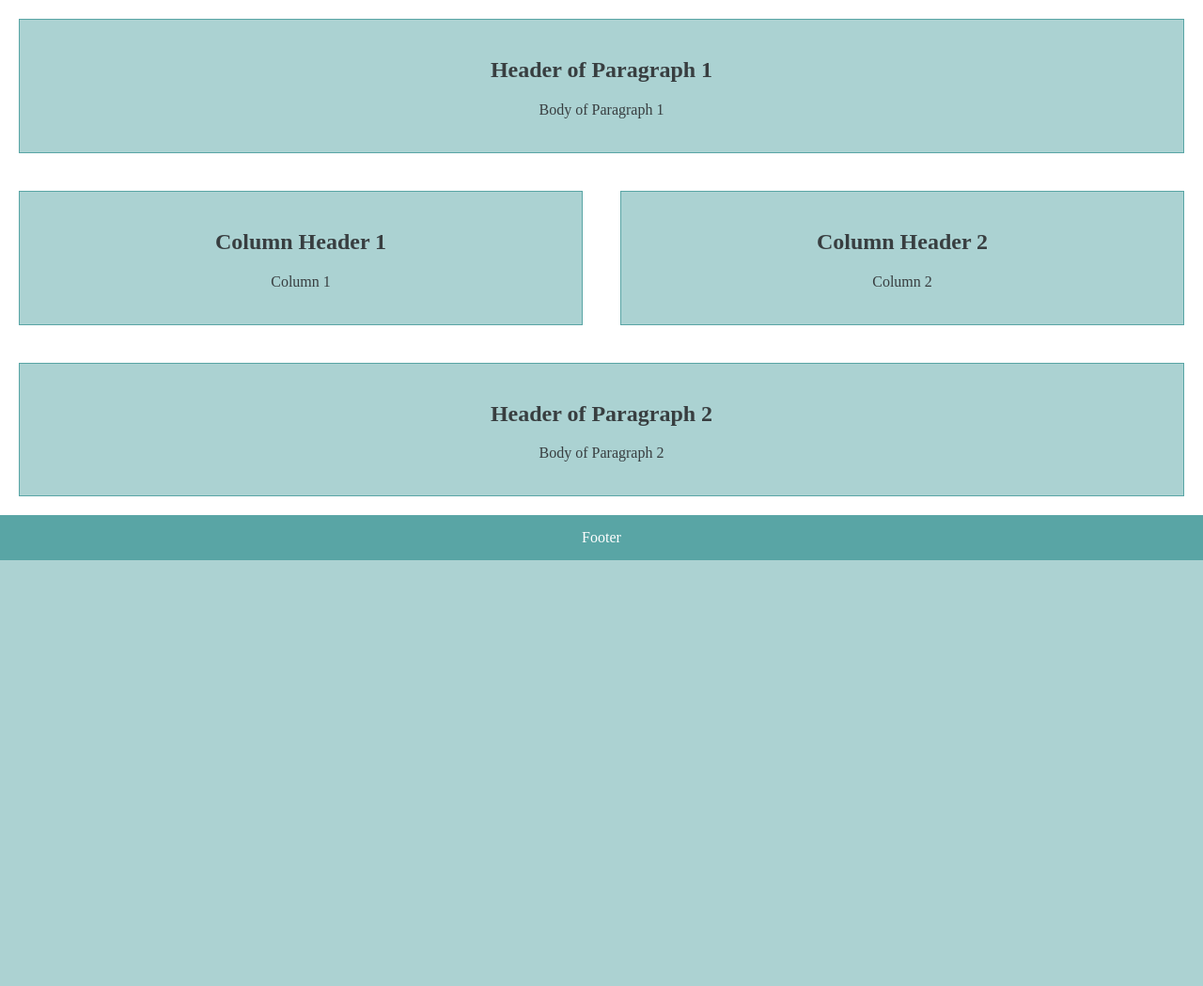
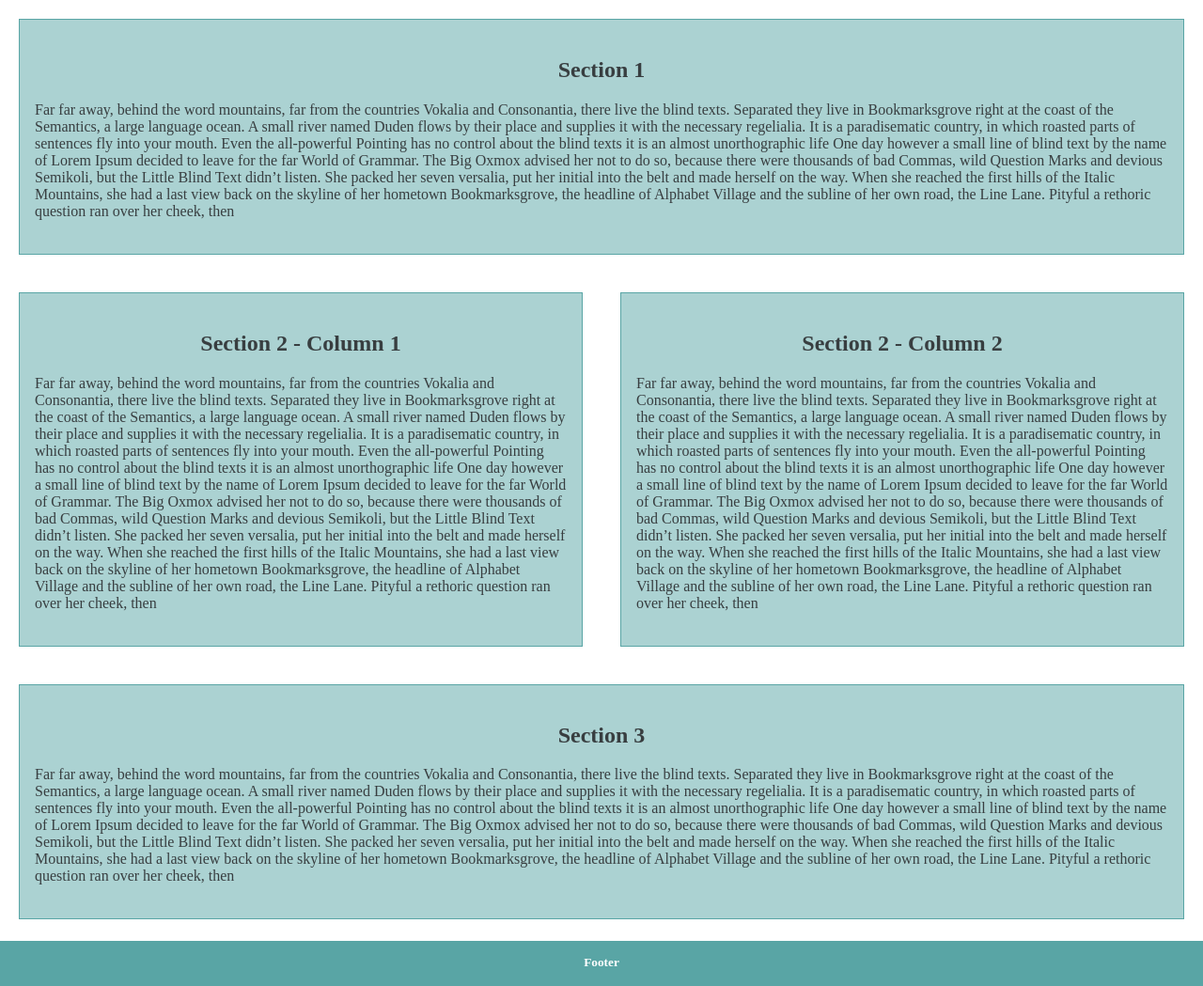
Before and after one commit to blics18/Portal_CMS, a web app: file template.html in a window 1280 px wide. Shown: the part 330-1379 px from the top of the page at 94% size. Before the commit the page ends 926 px from the top, so only its background shows below. Run offline with its HTML, style and script files only (its server is not run), Linux system fonts and the light colour scheme.

```diff
--- a/css/style.css
+++ b/css/style.css
@@ -11,6 +11,11 @@ a{
 
 a:hover{
 	border-bottom: 1px solid white;
+}
+
+p{
+	text-align: left;
+	margin: 16px;
 }
 
 nav{
@@ -78,6 +83,8 @@ footer {
    	color: white;
 }
 
-footer p{
+footer h5{
 	padding: 15px;
+	text-align: center;
+	margin-bottom: 0px;
 }
--- a/template.html
+++ b/template.html
@@ -21,34 +21,34 @@
 		</header>
 
 		<section id="section1">
-			<h2>Header of Paragraph 1</h2>
-			<p>Body of Paragraph 1</p>
+			<h2>Section 1</h2>
+			<p>Far far away, behind the word mountains, far from the countries Vokalia and Consonantia, there live the blind texts. Separated they live in Bookmarksgrove right at the coast of the Semantics, a large language ocean. A small river named Duden flows by their place and supplies it with the necessary regelialia. It is a paradisematic country, in which roasted parts of sentences fly into your mouth. Even the all-powerful Pointing has no control about the blind texts it is an almost unorthographic life One day however a small line of blind text by the name of Lorem Ipsum decided to leave for the far World of Grammar. The Big Oxmox advised her not to do so, because there were thousands of bad Commas, wild Question Marks and devious Semikoli, but the Little Blind Text didn’t listen. She packed her seven versalia, put her initial into the belt and made herself on the way. When she reached the first hills of the Italic Mountains, she had a last view back on the skyline of her hometown Bookmarksgrove, the headline of Alphabet Village and the subline of her own road, the Line Lane. Pityful a rethoric question ran over her cheek, then</p>
 		</section>
 
 		<div class="row" id="section2">
 			<div class="column">
 				<section>
-					<h2>Column Header 1</h2>
-					<p>Column 1</p>
+					<h2>Section 2 - Column 1</h2>
+					<p>Far far away, behind the word mountains, far from the countries Vokalia and Consonantia, there live the blind texts. Separated they live in Bookmarksgrove right at the coast of the Semantics, a large language ocean. A small river named Duden flows by their place and supplies it with the necessary regelialia. It is a paradisematic country, in which roasted parts of sentences fly into your mouth. Even the all-powerful Pointing has no control about the blind texts it is an almost unorthographic life One day however a small line of blind text by the name of Lorem Ipsum decided to leave for the far World of Grammar. The Big Oxmox advised her not to do so, because there were thousands of bad Commas, wild Question Marks and devious Semikoli, but the Little Blind Text didn’t listen. She packed her seven versalia, put her initial into the belt and made herself on the way. When she reached the first hills of the Italic Mountains, she had a last view back on the skyline of her hometown Bookmarksgrove, the headline of Alphabet Village and the subline of her own road, the Line Lane. Pityful a rethoric question ran over her cheek, then</p>
 				</section>
 			</div>
 
 			<div class="column">
 				<section>
-					<h2>Column Header 2</h2>
-					<p>Column 2</p>
+					<h2>Section 2 - Column 2</h2>
+					<p>Far far away, behind the word mountains, far from the countries Vokalia and Consonantia, there live the blind texts. Separated they live in Bookmarksgrove right at the coast of the Semantics, a large language ocean. A small river named Duden flows by their place and supplies it with the necessary regelialia. It is a paradisematic country, in which roasted parts of sentences fly into your mouth. Even the all-powerful Pointing has no control about the blind texts it is an almost unorthographic life One day however a small line of blind text by the name of Lorem Ipsum decided to leave for the far World of Grammar. The Big Oxmox advised her not to do so, because there were thousands of bad Commas, wild Question Marks and devious Semikoli, but the Little Blind Text didn’t listen. She packed her seven versalia, put her initial into the belt and made herself on the way. When she reached the first hills of the Italic Mountains, she had a last view back on the skyline of her hometown Bookmarksgrove, the headline of Alphabet Village and the subline of her own road, the Line Lane. Pityful a rethoric question ran over her cheek, then</p>
 				</section>
 			</div>
 		</div>
 
-		<section id="#section3">
-			<h2>Header of Paragraph 2</h2>
-			<p>Body of Paragraph 2</p>
+		<section id="section3">
+			<h2>Section 3</h2>
+			<p>Far far away, behind the word mountains, far from the countries Vokalia and Consonantia, there live the blind texts. Separated they live in Bookmarksgrove right at the coast of the Semantics, a large language ocean. A small river named Duden flows by their place and supplies it with the necessary regelialia. It is a paradisematic country, in which roasted parts of sentences fly into your mouth. Even the all-powerful Pointing has no control about the blind texts it is an almost unorthographic life One day however a small line of blind text by the name of Lorem Ipsum decided to leave for the far World of Grammar. The Big Oxmox advised her not to do so, because there were thousands of bad Commas, wild Question Marks and devious Semikoli, but the Little Blind Text didn’t listen. She packed her seven versalia, put her initial into the belt and made herself on the way. When she reached the first hills of the Italic Mountains, she had a last view back on the skyline of her hometown Bookmarksgrove, the headline of Alphabet Village and the subline of her own road, the Line Lane. Pityful a rethoric question ran over her cheek, then</p>
 		</section>
 	</div>
 
 	<footer>
-		<p>Footer</p>
+		<h5>Footer</h5>
 	</footer>
 </body>
 </html>
```
